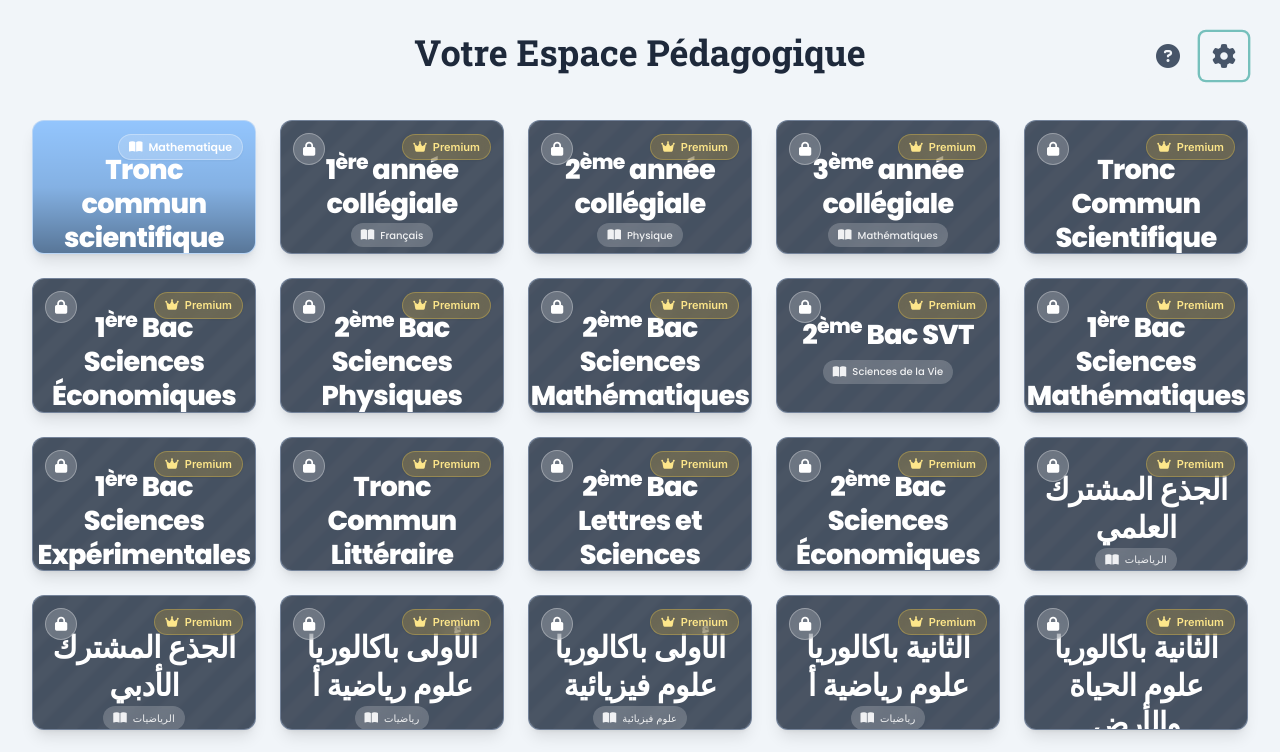
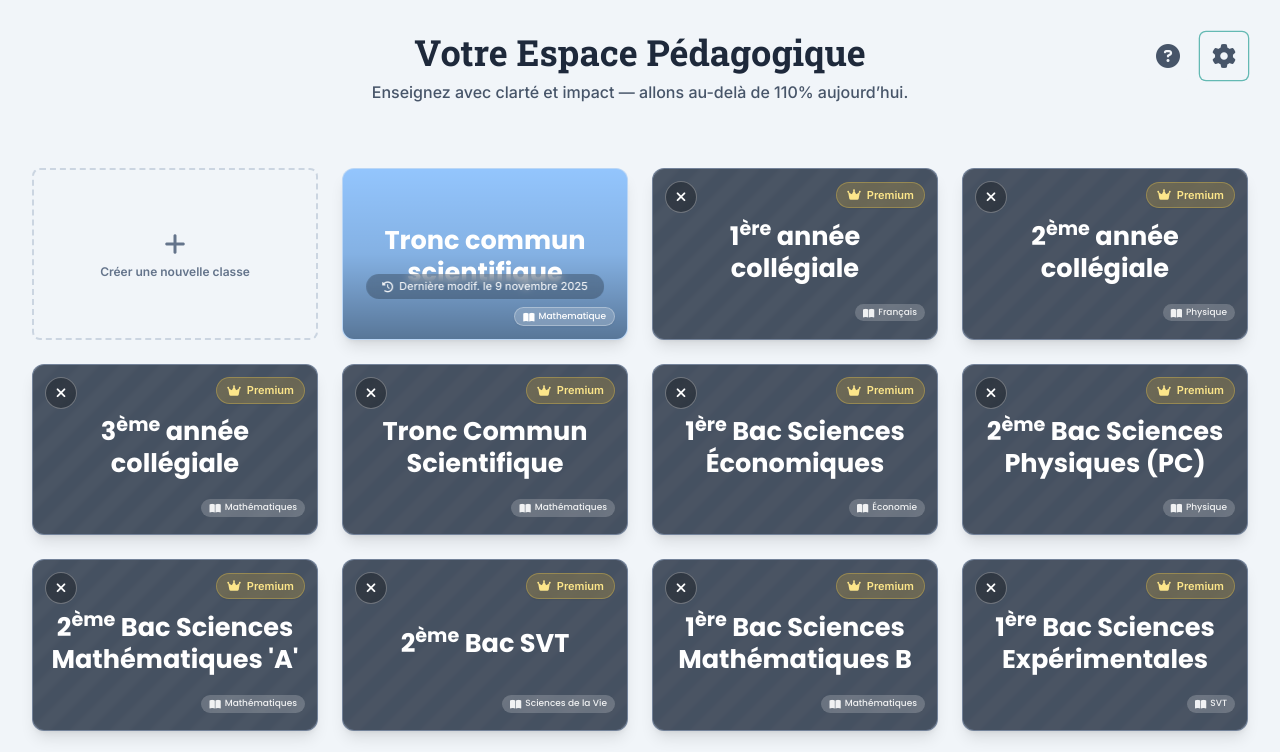
Before and after one commit to Abdel00zz/Cahier_text_intelligent, a React (Vite) app: page / in a window 1280 px wide. Shown: the top 752 px of the page. Built offline with nearby package versions, Linux system fonts and the light colour scheme; a web font is replaced by a local one; what better-react-mathjax would draw is missing.

Commit message:
Initial commit

```diff
--- a/App.tsx
+++ b/App.tsx
@@ -55,6 +55,13 @@ const App: React.FC = () => {
     }, []);
 
     useEffect(() => {
+      if (view !== 'editor') {
+        // Disable and hide modal when not in editor
+        clearOrientationTimer();
+        setShowOrientationModal(false);
+        return;
+      }
+
       const computeAndSet = () => {
         if (isMobilePortrait()) {
           scheduleOrientationModal();
@@ -73,7 +80,7 @@ const App: React.FC = () => {
         window.removeEventListener('orientationchange', handler as any);
         clearOrientationTimer();
       };
-    }, [clearOrientationTimer, isMobilePortrait, scheduleOrientationModal]);
+    }, [view, clearOrientationTimer, isMobilePortrait, scheduleOrientationModal]);
 
     const handleSelectClass = useCallback((classInfo: ClassInfo) => {
         setActiveClass(classInfo);
@@ -110,7 +117,9 @@ const App: React.FC = () => {
       <MathJaxContext config={mathJaxConfig}>
         <div className="min-h-screen bg-slate-100 text-slate-800">
           {renderContent()}
-          <OrientationAlertModal isOpen={showOrientationModal} onClose={handleCloseOrientationModal} />
+          {view === 'editor' && (
+            <OrientationAlertModal isOpen={showOrientationModal} onClose={handleCloseOrientationModal} />
+          )}
         </div>
         <Analytics />
       </MathJaxContext>
--- a/components/ClassCard.tsx
+++ b/components/ClassCard.tsx
@@ -53,25 +53,33 @@ const ClassCardComponent: FC<ClassCardProps> = ({ classInfo, lastModified, onSel
             {/* Gradient Overlay for depth */}
             <div className="absolute inset-0 bg-gradient-to-t from-black/40 via-black/10 to-transparent"></div>
 
-            <div className="relative flex flex-col h-full p-4 pt-12 sm:pt-8 pb-12 sm:pb-6 text-white">
-                {/* Subject badge top-right */}
-                <div className="absolute top-3 right-3">
-                    <div className="inline-flex items-center gap-1.5 px-2.5 py-1 rounded-full text-[11px] font-semibold bg-white/20 text-white backdrop-blur-md shadow-sm border border-white/30">
-                        <i className="fas fa-book-open text-xs"></i>
-                        <span className={isSubjectArabic ? 'font-ar' : 'font-chic'}>{classInfo.subject}</span>
-                    </div>
+            <div className="relative flex flex-col h-full p-4 pt-12 sm:pt-8 pb-10 sm:pb-5 text-white">
+                {/* Subject badge bottom-right (smaller for Latin/French) */}
+                <div className="absolute bottom-3 right-3">
+                    {(() => {
+                        const sizeClasses = isSubjectArabic
+                            ? 'gap-1.5 px-2.5 py-1 text-[11px] font-semibold'
+                            : 'gap-1 px-2 py-0.5 text-[9px] font-medium'; // ~40% smaller
+                        const iconSize = isSubjectArabic ? 'text-xs' : 'text-[10px]';
+                        return (
+                            <div className={`inline-flex items-center ${sizeClasses} rounded-full bg-white/20 text-white backdrop-blur-md shadow-sm border border-white/30`}>
+                                <i className={`fas fa-book-open ${iconSize}`}></i>
+                                <span className={isSubjectArabic ? 'font-ar' : 'font-chic'}>{classInfo.subject}</span>
+                            </div>
+                        );
+                    })()}
                 </div>
 
                 {/* Class Name (Main Content) - centered */}
                 <div className="flex-grow flex items-center justify-center text-center">
-                    <h3 className={`font-extrabold break-words leading-tight tracking-tight ${isArabic ? 'font-ar text-[1.9rem]' : 'font-chic text-[1.6rem] sm:text-[1.7rem]'}`}>
+                    <h3 className={`font-bold break-words leading-tight tracking-normal -translate-y-0.5 sm:-translate-y-1 ${isArabic ? 'font-ar text-[1.7rem]' : 'font-chic text-[1.45rem] sm:text-[1.6rem]'}`}>
                         {classInfo.name}
                     </h3>
                 </div>
 
-                {/* Last Modified chip */}
-                <div className="flex-shrink-0 text-center pb-1">
-                    <div className="inline-flex items-center gap-1.5 px-2.5 py-1 rounded-full text-[10px] font-medium bg-black/25 text-white/90 backdrop-blur-sm">
+                {/* Last Modified chip – raised slightly above bottom */}
+                <div className="absolute left-1/2 -translate-x-1/2 bottom-12 sm:bottom-10">
+                    <div className="inline-flex items-center gap-1.5 px-3 sm:px-4 py-1 rounded-full text-[10px] sm:text-[11px] font-medium bg-black/25 text-white/90 backdrop-blur-sm whitespace-nowrap">
                         <i className="fas fa-history"></i>
                         <span>{formatDate(lastModified)}</span>
                     </div>
--- a/components/Dashboard.tsx
+++ b/components/Dashboard.tsx
@@ -197,6 +197,14 @@ export const Dashboard: React.FC<DashboardProps> = ({ onSelectClass }) => {
     const [isGuideOpen, setGuideOpen] = useState(false);
     const [isContactAdminModalOpen, setContactAdminModalOpen] = useState(false);
     const [lastModifiedDates, setLastModifiedDates] = useState<Record<string, string | null>>({});
+    const [dismissedPremiumIds, setDismissedPremiumIds] = useState<string[]>(() => {
+        try {
+            const raw = localStorage.getItem('dismissed_premium_cards_v1');
+            return raw ? JSON.parse(raw) : [];
+        } catch {
+            return [];
+        }
+    });
 
     const isLoading = isClassesLoading || isConfigLoading;
 
@@ -296,6 +304,14 @@ export const Dashboard: React.FC<DashboardProps> = ({ onSelectClass }) => {
         setImportModalOpen(false);
     }, []);
 
+    const handleDismissPremium = useCallback((id: string) => {
+        setDismissedPremiumIds(prev => {
+            const next = Array.from(new Set([...prev, id]));
+            localStorage.setItem('dismissed_premium_cards_v1', JSON.stringify(next));
+            return next;
+        });
+    }, []);
+
     const needsConfiguration = !config.establishmentName || !config.defaultTeacherName;
 
     if (isLoading) {
@@ -310,20 +326,32 @@ export const Dashboard: React.FC<DashboardProps> = ({ onSelectClass }) => {
                 {teacherName ? (
                     <>
                         {/* Mobile: court */}
-                        <h1 className="sm:hidden text-xl font-extrabold text-slate-800 font-slab">
+                        <h1 className="sm:hidden text-2xl font-extrabold text-slate-800 font-slab">
                             Bienvenue M. {teacherName}
                         </h1>
+                        <p className="sm:hidden mt-1 text-slate-600 text-sm font-medium">
+                            Inspirez, simplifiez, progressez — visons +110% d’impact aujourd’hui.
+                        </p>
                         {/* Desktop: concis */}
-                        <h1 className="hidden sm:block text-2xl sm:text-3xl font-extrabold text-slate-800 font-slab">
+                        <h1 className="hidden sm:block text-3xl sm:text-4xl font-extrabold text-slate-800 font-slab">
                             Bienvenue M. {teacherName} — Espace pédagogique
                         </h1>
+                        <p className="hidden sm:block mt-2 text-slate-600 text-base font-medium">
+                            Objectif du jour: inspirer vos élèves et gagner en efficacité — +110% d’impact.
+                        </p>
                     </>
                 ) : (
                     <>
                         {/* Mobile: très court */}
-                        <h1 className="sm:hidden text-xl font-bold text-slate-800 font-slab">Espace pédagogique</h1>
+                        <h1 className="sm:hidden text-2xl font-extrabold text-slate-800 font-slab">Espace pédagogique</h1>
+                        <p className="sm:hidden mt-1 text-slate-600 text-sm font-medium">
+                            Inspirez vos élèves, simplifiez vos cours, visez +110%.
+                        </p>
                         {/* Desktop */}
-                        <h1 className="hidden sm:block text-3xl sm:text-4xl font-bold text-slate-800 font-slab">Votre Espace Pédagogique</h1>
+                        <h1 className="hidden sm:block text-3xl sm:text-4xl font-extrabold text-slate-800 font-slab">Votre Espace Pédagogique</h1>
+                        <p className="hidden sm:block mt-2 text-slate-600 text-base font-medium">
+                            Enseignez avec clarté et impact — allons au-delà de 110% aujourd’hui.
+                        </p>
                     </>
                 )}
                 <div className="absolute top-0 right-0 flex items-center gap-2">
@@ -349,7 +377,9 @@ export const Dashboard: React.FC<DashboardProps> = ({ onSelectClass }) => {
                 </div>
             </header>
             <main>
-            <div className="mt-3 sm:mt-4 grid grid-cols-1 sm:grid-cols-2 md:grid-cols-3 lg:grid-cols-4 xl:grid-cols-5 gap-4 sm:gap-6">
+            <div className="mt-10 sm:mt-16 grid grid-cols-1 sm:grid-cols-2 md:grid-cols-3 lg:grid-cols-4 xl:grid-cols-4 gap-4 sm:gap-6">
+                        {/* Create new class first */}
+                        <AddClassCard onClick={() => setCreateModalOpen(true)} />
                         {classes.map(classInfo => (
                             <ClassCard
                                 key={classInfo.id}
@@ -359,16 +389,16 @@ export const Dashboard: React.FC<DashboardProps> = ({ onSelectClass }) => {
                                 onDelete={() => deleteClass(classInfo.id)}
                             />
                         ))}
-                        {premiumClasses.map(premiumClass => (
+            {premiumClasses.filter(p => !dismissedPremiumIds.includes(p.id)).map(premiumClass => (
                             <LockedClassCard
                                 key={premiumClass.id}
                                 name={premiumClass.name}
                                 subject={premiumClass.subject}
                                 color={premiumClass.color}
                                 onContactAdmin={() => setContactAdminModalOpen(true)}
+                onDelete={() => handleDismissPremium(premiumClass.id)}
                             />
                         ))}
-                         <AddClassCard onClick={() => setCreateModalOpen(true)} />
                     </div>
             </main>
             <CreateClassModal
--- a/components/LockedClassCard.tsx
+++ b/components/LockedClassCard.tsx
@@ -5,6 +5,7 @@ interface LockedClassCardProps {
     subject: string;
     color: string;
     onContactAdmin: () => void;
+    onDelete: () => void;
 }
 
 const formatSuperscript = (text: string) => {
@@ -23,7 +24,7 @@ const formatSuperscript = (text: string) => {
     });
 };
 
-const LockedClassCard: React.FC<LockedClassCardProps> = ({ name, subject, color, onContactAdmin }) => {
+const LockedClassCard: React.FC<LockedClassCardProps> = ({ name, subject, color, onContactAdmin, onDelete }) => {
     // Helper to detect Arabic for font switching
     const isArabic = /[\u0600-\u06FF]/.test(name);
     const isSubjectArabic = /[\u0600-\u06FF]/.test(subject);
@@ -40,13 +41,17 @@ const LockedClassCard: React.FC<LockedClassCardProps> = ({ name, subject, color,
             ></div>
             <div className="absolute inset-0 bg-black/30 backdrop-blur-[1.5px]"></div>
 
-            <div className="relative flex flex-col h-full p-4 pt-12 sm:pt-8 pb-12 sm:pb-6 text-white">
-                {/* Lock Icon top-left */}
-                <div className="absolute top-2 left-2 sm:top-3 sm:left-3">
-                    <div className="flex items-center justify-center w-7 h-7 sm:w-8 sm:h-8 bg-white/20 rounded-full border border-white/30 backdrop-blur-md">
-                        <i className="fas fa-lock text-[11px] sm:text-sm text-white"></i>
-                    </div>
-                </div>
+            <div className="relative flex flex-col h-full p-4 pt-10 sm:pt-7 pb-12 sm:pb-6 text-white">
+                {/* Delete Button top-left */}
+                <button
+                    type="button"
+                    onClick={(e) => { e.stopPropagation(); onDelete(); }}
+                    className="absolute top-2 left-2 sm:top-3 sm:left-3 w-7 h-7 sm:w-8 sm:h-8 flex items-center justify-center bg-black/30 text-white rounded-full transition-all duration-300 hover:bg-red-500 hover:scale-110 z-10 border border-white/30 backdrop-blur-md"
+                    data-tippy-content="Supprimer cette carte"
+                    aria-label="Supprimer cette carte"
+                >
+                    <i className="fas fa-times text-[11px] sm:text-sm"></i>
+                </button>
 
                 {/* Premium badge top-right */}
                 <div className="absolute top-2 right-2 sm:top-3 sm:right-3">
@@ -58,17 +63,25 @@ const LockedClassCard: React.FC<LockedClassCardProps> = ({ name, subject, color,
 
                 {/* Class Name (Main Content) - centered */}
                 <div className="flex-grow flex items-center justify-center text-center">
-                    <h3 className={`font-extrabold break-words leading-tight tracking-tight ${isArabic ? 'font-ar text-[1.9rem]' : 'font-chic text-[1.6rem] sm:text-[1.7rem]'}`}>
+                    <h3 className={`font-bold break-words leading-tight tracking-normal -translate-y-0.5 sm:-translate-y-1 ${isArabic ? 'font-ar text-[1.7rem]' : 'font-chic text-[1.45rem] sm:text-[1.6rem]'}`}>
                         {formatSuperscript(name)}
                     </h3>
                 </div>
 
-                {/* Subject chip */}
-                <div className="flex-shrink-0 text-center pb-1">
-                    <div className="inline-flex items-center gap-1 px-2 py-0.5 sm:gap-1.5 sm:px-2.5 sm:py-1 rounded-full text-[9px] sm:text-[10px] font-medium bg-white/20 text-white/90 backdrop-blur-sm">
-                        <i className="fas fa-book-open text-[10px] sm:text-xs"></i>
-                        <span className={isSubjectArabic ? 'font-ar' : 'font-chic'}>{subject}</span>
-                    </div>
+                {/* Subject chip (smaller for Latin/French) */}
+                <div className="flex-shrink-0 text-center pb-1 absolute bottom-3 right-3">
+                    {(() => {
+                        const sizeClasses = isSubjectArabic
+                            ? 'gap-1.5 px-2.5 py-1 text-[10px] sm:text-[11px] font-semibold'
+                            : 'gap-1 px-2 py-0.5 text-[8px] sm:text-[9px] font-medium'; // ~40% smaller
+                        const iconSize = isSubjectArabic ? 'text-[11px] sm:text-xs' : 'text-[9px] sm:text-[10px]';
+                        return (
+                            <div className={`inline-flex items-center ${sizeClasses} rounded-full bg-white/20 text-white/90 backdrop-blur-sm`}>
+                                <i className={`fas fa-book-open ${iconSize}`}></i>
+                                <span className={isSubjectArabic ? 'font-ar' : 'font-chic'}>{subject}</span>
+                            </div>
+                        );
+                    })()}
                 </div>
             </div>
         </div>
```
